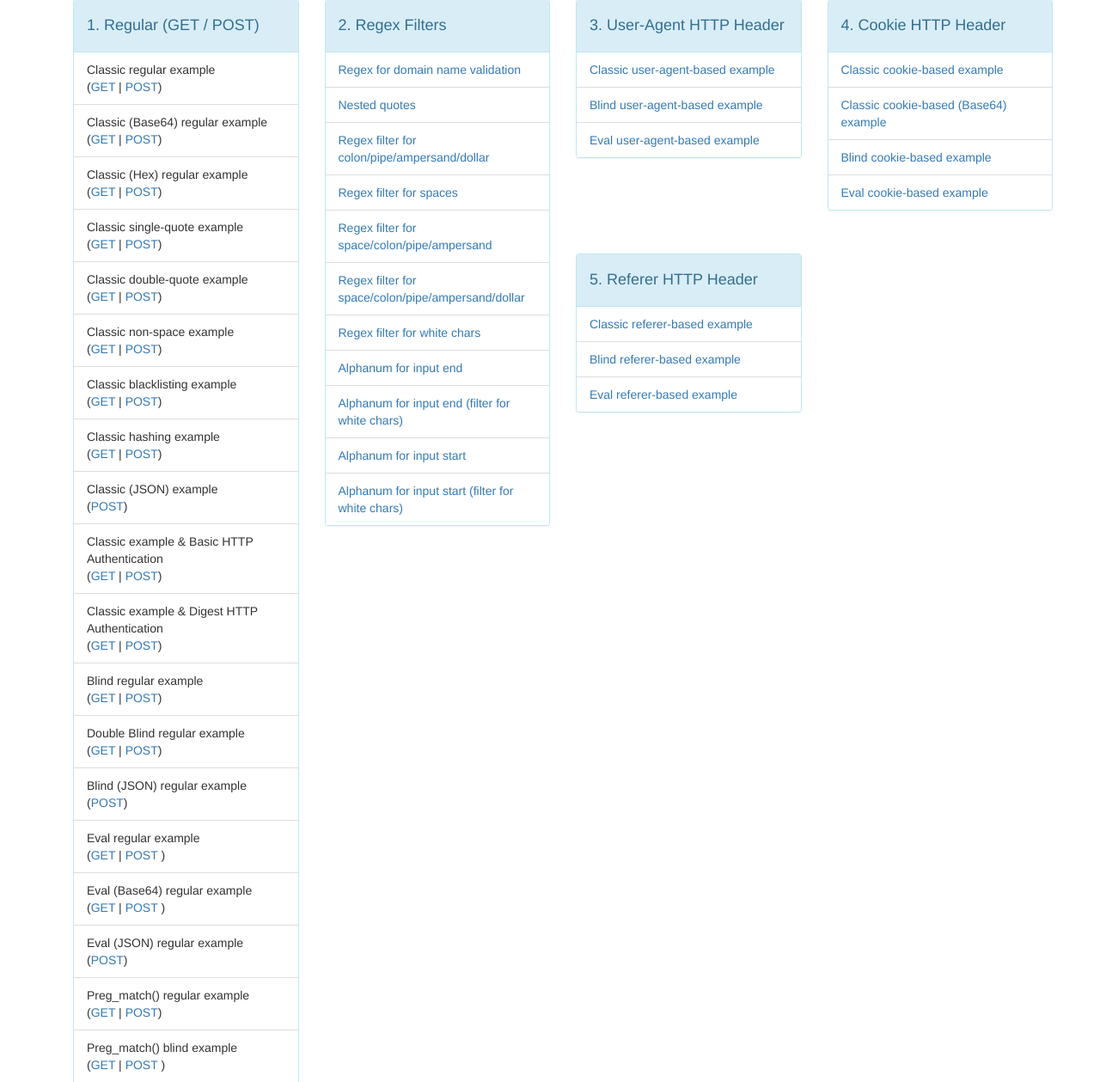
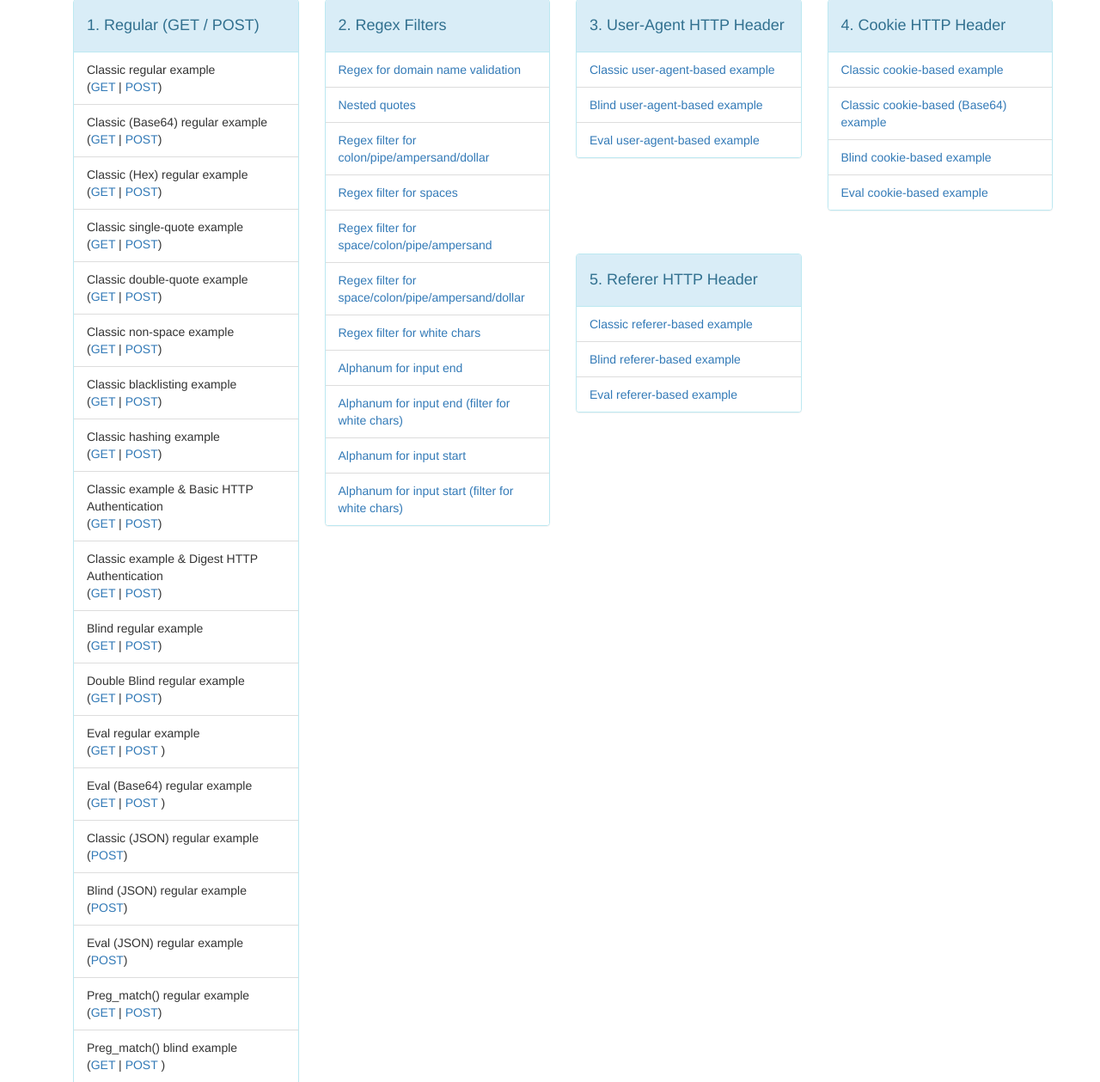
Before and after one commit to commixproject/commix-testbed, a PHP site: page / in a window 1280 px wide. Shown: the part 526-1785 px from the top of the page at 86% size. Run offline with PHP 8.4, Linux system fonts and the light colour scheme; some libraries are stand-ins or nearby versions.

Commit message:
Minor update

```diff
--- a/index.php
+++ b/index.php
@@ -84,14 +84,14 @@
                           <li class="list-group-item">Classic non-space example<br>(<a href="scenarios/regular/GET/classic_non_space.php">GET</a> | <a href="scenarios/regular/POST/classic_non_space.php"> POST</a>)</li>
                           <li class="list-group-item">Classic blacklisting example<br>(<a href="scenarios/regular/GET/classic_blacklisting.php">GET</a> | <a href="scenarios/regular/POST/classic_blacklisting.php"> POST</a>)</li>
                           <li class="list-group-item">Classic hashing example<br>(<a href="scenarios/regular/GET/classic_hash.php">GET</a> | <a href="scenarios/regular/POST/classic_hash.php"> POST</a>)</li>
-                          <li class="list-group-item">Classic (JSON) example<br>(<a href="scenarios/regular/POST/classic_json.php">POST</a>)</li>
                           <li class="list-group-item">Classic example & Basic HTTP Authentication<br>(<a href="scenarios/regular/GET/classic_basic_auth.php">GET</a> | <a href="scenarios/regular/POST/classic_basic_auth.php"> POST</a>)</li>
                           <li class="list-group-item">Classic example & Digest HTTP Authentication<br>(<a href="scenarios/regular/GET/classic_digest_auth.php">GET</a> | <a href="scenarios/regular/POST/classic_digest_auth.php"> POST</a>)</li>
                           <li class="list-group-item">Blind regular example<br>(<a href="scenarios/regular/GET/blind.php">GET</a> | <a href="scenarios/regular/POST/blind.php"> POST</a>)</li>
                           <li class="list-group-item">Double Blind regular example<br>(<a href="scenarios/regular/GET/double_blind.php">GET</a> | <a href="scenarios/regular/POST/double_blind.php"> POST</a>)</li>
-                          <li class="list-group-item">Blind (JSON) regular example<br>(<a href="scenarios/regular/POST/blind_json.php">POST</a>)</li>
                           <li class="list-group-item">Eval regular example<br>(<a href="scenarios/regular/GET/eval.php">GET</a> | <a href="scenarios/regular/POST/eval.php"> POST </a>)</li>
                           <li class="list-group-item">Eval (Base64) regular example<br>(<a href="scenarios/regular/GET/eval_b64.php">GET</a> | <a href="scenarios/regular/POST/eval_b64.php"> POST </a>)</li>
+                          <li class="list-group-item">Classic (JSON) regular example<br>(<a href="scenarios/regular/POST/classic_json.php">POST</a>)</li>
+                          <li class="list-group-item">Blind (JSON) regular example<br>(<a href="scenarios/regular/POST/blind_json.php">POST</a>)</li>
                           <li class="list-group-item">Eval (JSON) regular example<br>(<a href="scenarios/regular/POST/eval_json.php">POST</a>)</li>
                           <li class="list-group-item">Preg_match() regular example<br>(<a href="scenarios/regular/GET/preg_match.php">GET</a> | <a href="scenarios/regular/POST/preg_match.php"> POST</a>)</li>
                           <li class="list-group-item">Preg_match() blind example<br>(<a href="scenarios/regular/GET/preg_match_blind.php">GET</a> | <a href="scenarios/regular/POST/preg_match_blind.php"> POST </a>)</li>
```
